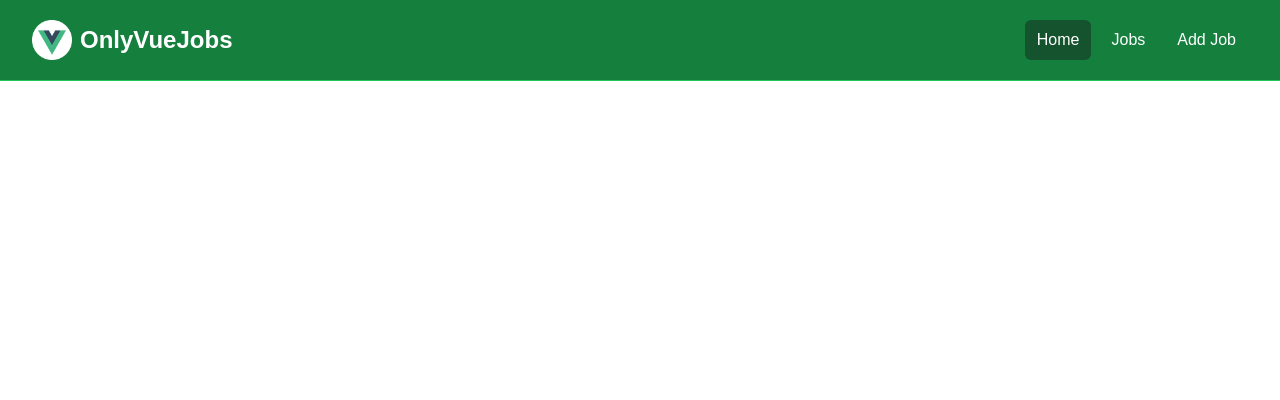
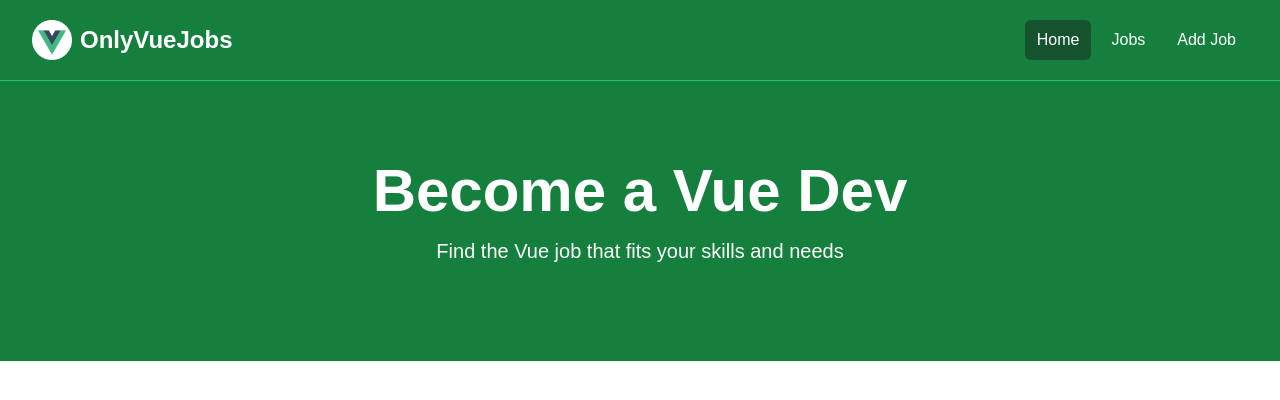
Before and after one commit to esnoko/OnlyVueJobs, a Vue app: page / in a window 1280 px wide. Shown: the top 400 px of the page. Built offline with nearby package versions, Linux system fonts and the light colour scheme.

Commit message:
Add Hero

```diff
--- a/src/App.vue
+++ b/src/App.vue
@@ -1,6 +1,8 @@
 <script setup>
  import Navbar from './components/Navbar.vue';
+ import Hero from './components/Hero.vue';
 </script>
 <template>
     <Navbar/>
+    <Hero/>
 </template>
--- /dev/null
+++ b/src/components/Hero.vue
@@ -0,0 +1,30 @@
+<script setup>
+import { defineProps } from 'vue';
+
+defineProps({
+    title: {
+        type: String,
+        default: 'Become a Vue Dev'
+    },
+
+    subtitle: {
+        type: String,
+        default: 'Find the Vue job that fits your skills and needs'
+    }
+})
+</script>
+
+<template>
+    <section class="bg-green-700 py-20 mb-4">
+        <div class="max-w-7xl mx-auto px-4 sm:px-6 lg:px-8 flex flex-col items-center">
+            <div class="text-center">
+                <h1 class="text-4xl font-extrabold text-white sm:text-5xl md:text-6xl">
+                    {{ title }}
+                </h1>
+                <p class="my-4 text-xl text-white">
+                    {{ subtitle }}
+                </p>
+            </div>
+        </div>
+    </section>
+</template>
```
